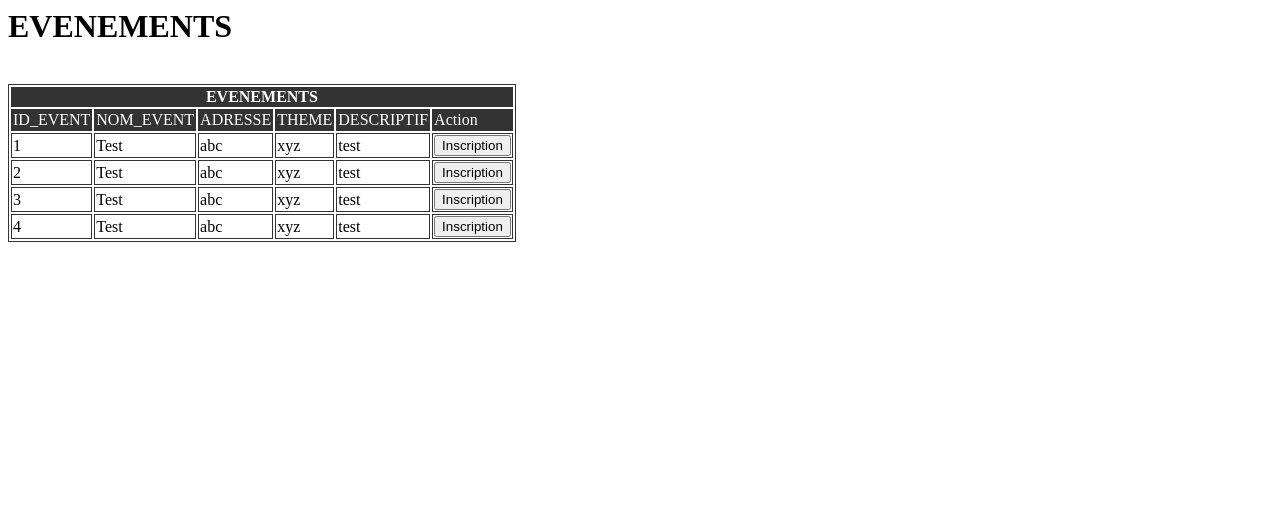
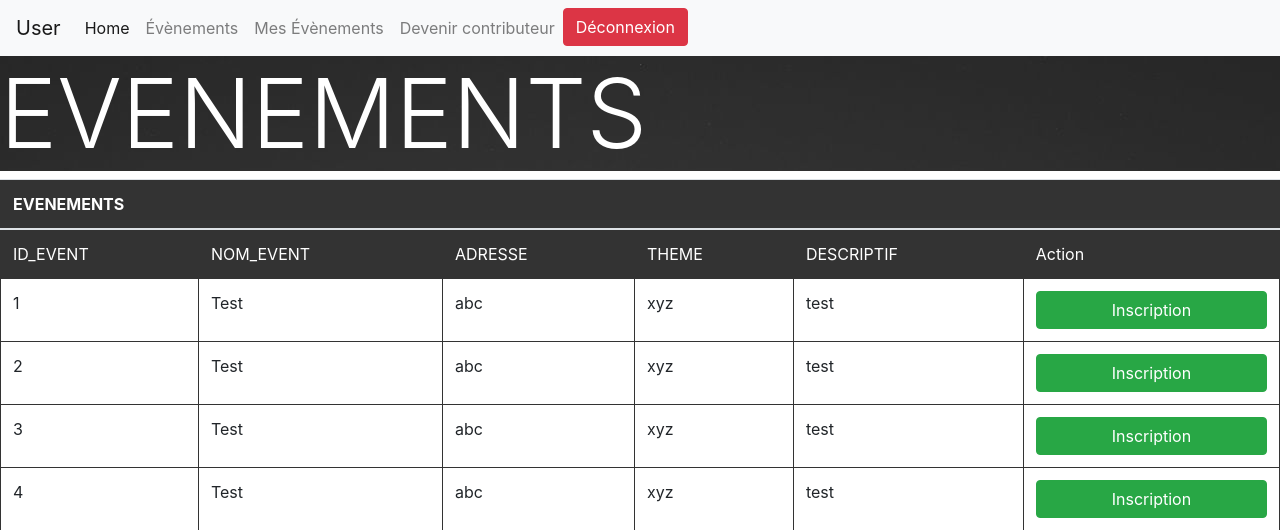
Before and after one commit to LeifHenriksen/HLIN511, a PHP site: page /tables/table.php?nom_table=EVENEMENTS in a window 1280 px wide. Shown: the top 530 px of the page. Run offline with PHP 8.4, Linux system fonts and the light colour scheme; a user stored in the database is signed in; data comes from the database, SQL or seed files in the repository.

Commit message:
reparation encore

```diff
--- a/login/style2.css
+++ b/login/style2.css
@@ -8,3 +8,19 @@ html{
 .navbar{
 	justify-content: between;
 }
+
+h1{
+	background:url('../images/2109.jpg') no-repeat center center fixed;
+	color:white;
+}
+
+table,
+td {
+    border: 1px solid #333;
+}
+
+thead,
+tfoot {
+    background-color: #333;
+    color: #fff;
+}
--- a/tables/table.php
+++ b/tables/table.php
@@ -1,8 +1,22 @@
+<!DOCTYPE html>
+<html>
+<head>
+<title></title>
+    <link rel="stylesheet" href="https://stackpath.bootstrapcdn.com/bootstrap/4.3.1/css/bootstrap.min.css" integrity="sha384-ggOyR0iXCbMQv3Xipma34MD+dH/1fQ784/j6cY/iJTQUOhcWr7x9JvoRxT2MZw1T" crossorigin="anonymous">
+     <link rel="stylesheet" type="text/css" href="../login/style2.css">
+</head>
+<body>
 <?php
 session_start();
+if (isset($_GET['deconnexion']))
+{
+    session_unset();
+    header("Location: ../login/login.php");
+}
 include '../bdd_class/bdd_class.php';
 include 'table_class.php';
 include '../user_class/user_class.php';
+
 if (!(isset($_SESSION['loggedin']) && $_SESSION['loggedin']))
 {
     header('Location: ../login/login.php');
@@ -10,6 +24,13 @@ if (!(isset($_SESSION['loggedin']) && $_SESSION['loggedin']))
 ?>
 <html>
 <?php
+    $bdd = new DataBase();
+    $ActualUser= new User($_SESSION['username'], null, $bdd,$_SESSION['loggedin']);
+    $user      = $_SESSION['username'];
+    $user_type = $_SESSION['user_type'];
+    $acess_type = '';
+    $ActualUser->printNavBar($user_type);
+
 if(isset($_GET["nom_table"]))
 {
     echo '<header>';
@@ -17,9 +38,8 @@ if(isset($_GET["nom_table"]))
     echo '<link rel="StyleSheet" href="exo10.css">';
     echo '</header>';
     echo '<body>';
-    echo '<h1>'.$_GET["nom_table"].'</h1>';
+    echo '<h1 class="display-1">'.$_GET["nom_table"].'</h1>';
 
-    $bdd = new DataBase();
     $user = new User(NULL,NULL,NULL,true);
 
     switch($_GET["nom_table"])
@@ -105,5 +125,9 @@ else
     echo 'Table non trouve';
 }
 ?>
+<script src="https://code.jquery.com/jquery-3.3.1.slim.min.js" integrity="sha384-q8i/X+965DzO0rT7abK41JStQIAqVgRVzpbzo5smXKp4YfRvH+8abtTE1Pi6jizo" crossorigin="anonymous"></script>
+<script src="https://cdnjs.cloudflare.com/ajax/libs/popper.js/1.14.7/umd/popper.min.js" integrity="sha384-UO2eT0CpHqdSJQ6hJty5KVphtPhzWj9WO1clHTMGa3JDZwrnQq4sF86dIHNDz0W1" crossorigin="anonymous"></script>
+<script src="https://stackpath.bootstrapcdn.com/bootstrap/4.3.1/js/bootstrap.min.js" integrity="sha384-JjSmVgyd0p3pXB1rRibZUAYoIIy6OrQ6VrjIEaFf/nJGzIxFDsf4x0xIM+B07jRM" crossorigin="anonymous"></script>
 </body>
 </html>
+</html>
--- a/tables/table_class.php
+++ b/tables/table_class.php
@@ -11,7 +11,7 @@ class Table
             echo 'Resultat vide.';
             return;
         }
-        echo '<br>';
+
         echo '<table>';
         echo '<thead>
                 <tr>
@@ -57,9 +57,10 @@ class Table
             echo 'Resultat vide.';
             return;
         }
-        echo '<br>';
+
         echo '<form action="" method="get">';
         echo '<table>';
+	echo '<table class="table table-hover">';
         echo '<thead>
                 <tr>
                    <th colspan="',$size_col+1,'">',$nomtable,'</th>
@@ -94,7 +95,7 @@ class Table
             echo '</td>';
         }
         echo '<td>';
-        echo '<button name="'.$nombutton.'" type="submit" value="'.$ligne[0].'">'.$nombutton.'</button>';
+        echo '<button class="btn btn-success"style="width:100%"" name="'.$nombutton.'" type="submit" value="'.$ligne[0].'">'.$nombutton.'</button>';
         echo '</td>';
         echo '</tr>';
     }
--- a/user_class/user_class.php
+++ b/user_class/user_class.php
@@ -99,7 +99,9 @@
                 //23000 == primary key constraint
                 if($Exception->getCode() == 23000)
                 {
-                    echo 'Vous êtes déjà inscrit à cet événement.';
+                    echo '<div class="alert alert-dark" role="alert">
+  Vous êtes déjà inscrit à cet événement!
+</div>';
                 }
             }
 
```
